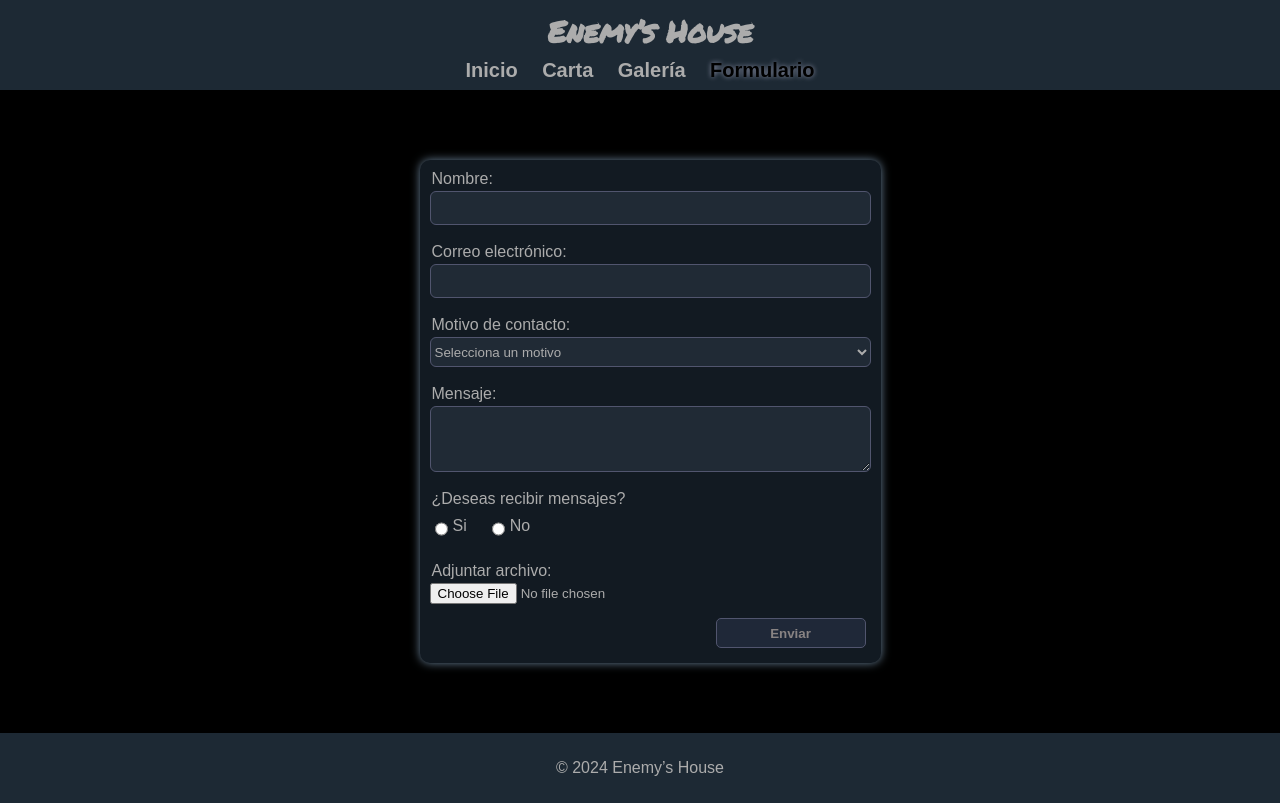
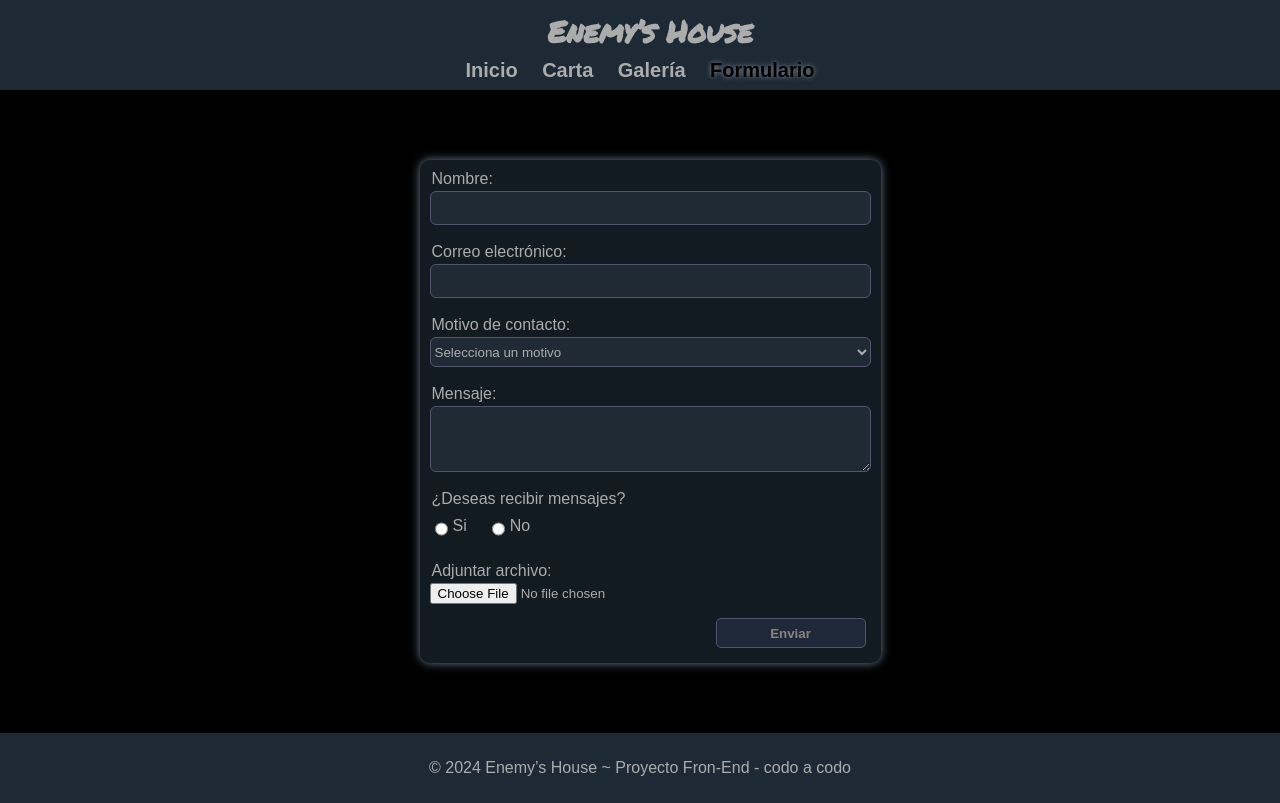
Before and after one commit to aime-rolandi/proyecto_codo, a plain HTML site: page pages/pag3.html in a window 1280 px wide. Drawn offline with nearby package versions, Linux system fonts and the light colour scheme.

Commit message:
ediciones en <p> del footer

```diff
--- a/pages/pag3.html
+++ b/pages/pag3.html
@@ -50,7 +50,7 @@
         </section>
     </main>
     <footer>
-        <p>&copy; 2024 Enemy’s House</p>
+        <p>&copy; 2024 Enemy’s House ~ Proyecto Fron-End - codo a codo</p>
     </footer>
     <script src="/js/script.js"></script>
     <script src="/js/form.js"></script>
```
Also changed, not shown: index.html (+1 -1 lines), pages/pag1.html (+1 -1 lines), pages/pag2.html (+1 -1 lines).
